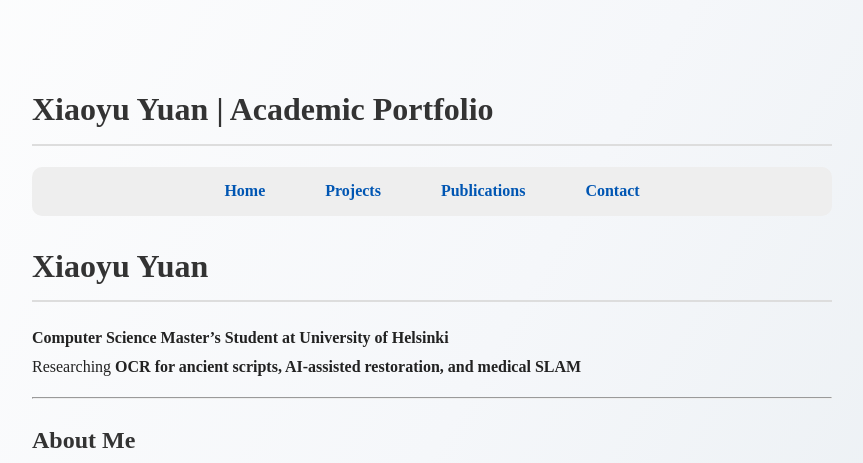
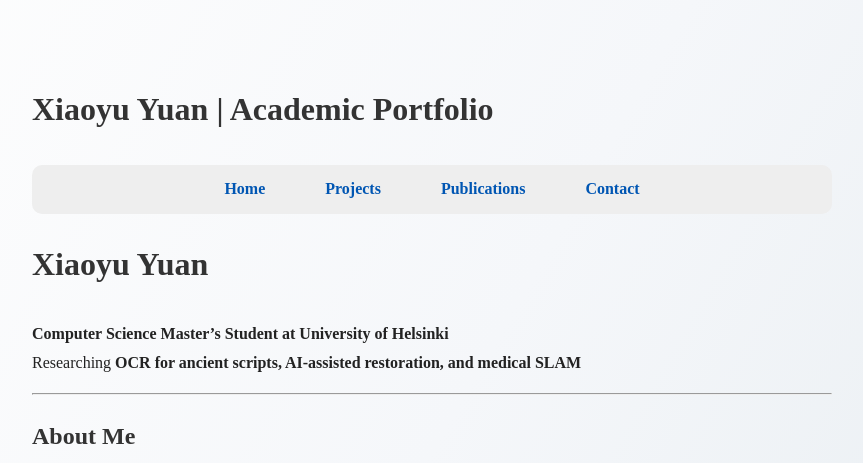
Before and after one commit to XiaoyuYuan19/portfolio, a Jekyll site: the page built from index.md, in a window 1280 px wide. Shown: the top 463 px of the page, without its empty margins (208-1071 px from the left). Built offline with Jekyll 4.4.1, drawn with Linux system fonts in a browser that asks for light colours; grey boxes are pictures that could not be loaded.

Commit message:
Update style.css

```diff
--- a/assets/css/style.css
+++ b/assets/css/style.css
@@ -94,7 +94,7 @@ body {
 h1, h2, h3 {
     font-weight: bold;
     color: #333;
-    border-bottom: 2px solid #ddd;
+    border-bottom: none;
     padding-bottom: 5px;
 }
 
```
